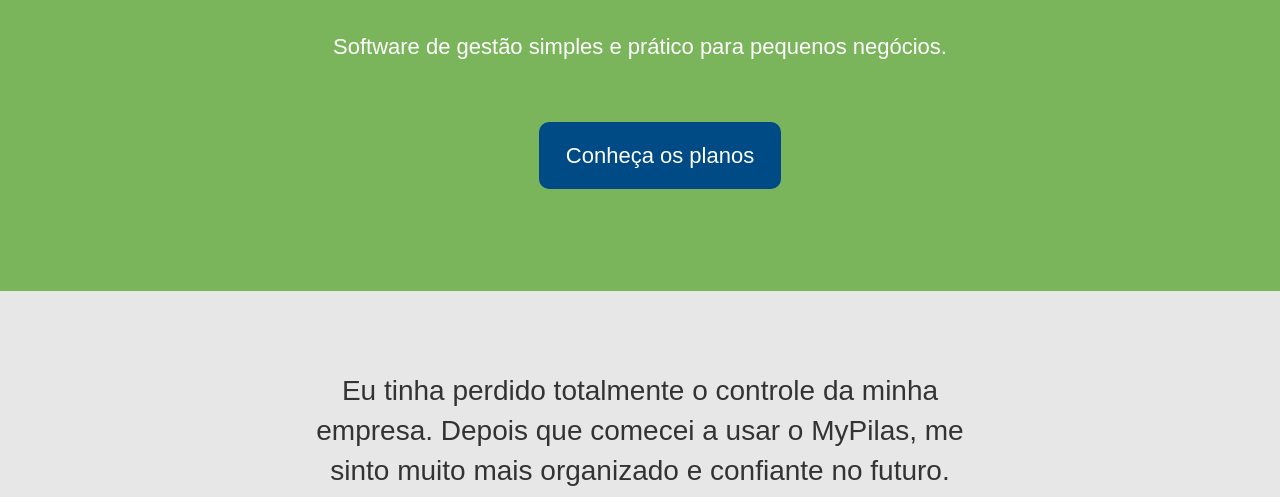
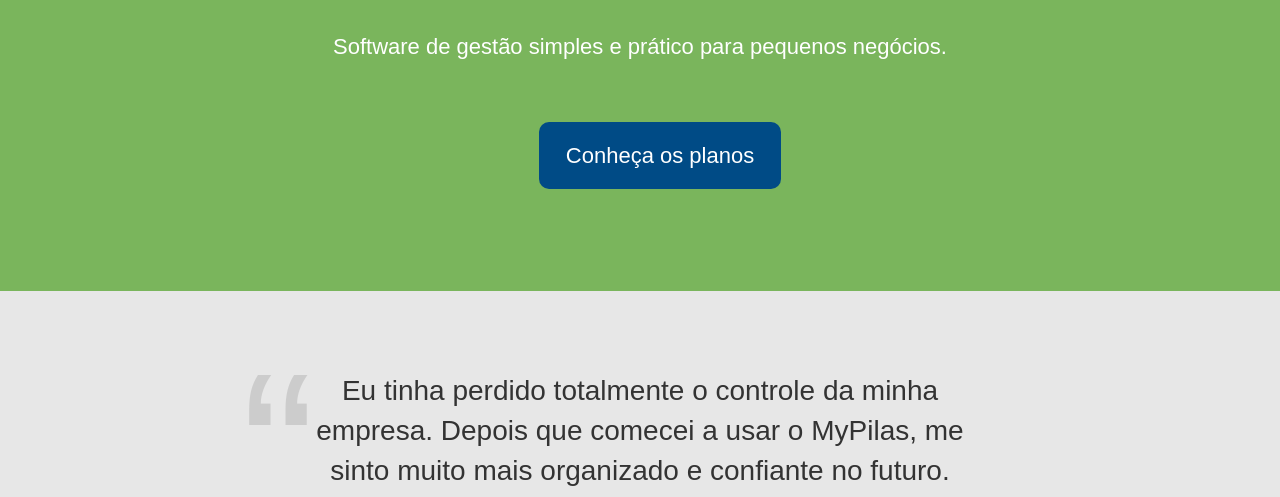
Before and after one commit to Ricardolv/my-pillas, a plain HTML site: page index.html in a window 1280 px wide. Shown: the part 303-800 px from the top of the page. Drawn offline with Linux system fonts and the light colour scheme.

Commit message:
adicionando aspas no depoimento

```diff
--- a/css/components.css
+++ b/css/components.css
@@ -151,6 +151,7 @@
 \*-----------------------*/
 
 .depoiment {
+
   font-size: 2.2rem;
 }
 
@@ -164,11 +165,25 @@
 }
 
 .depoiment > blockquote {
+  position: relative;
   margin: 0;
   padding: 0 60px;
 
   text-align: center;
   font-size: 1em;
+}
+
+.depoiment > blockquote::before {
+  position: absolute;
+  left: 0;
+  top: -0.35em;
+
+  color: #ccc;
+
+  font-size: 8em; /* 176px */
+
+  content: "\201C";
+
 }
 
 .depoiment__author {
```
